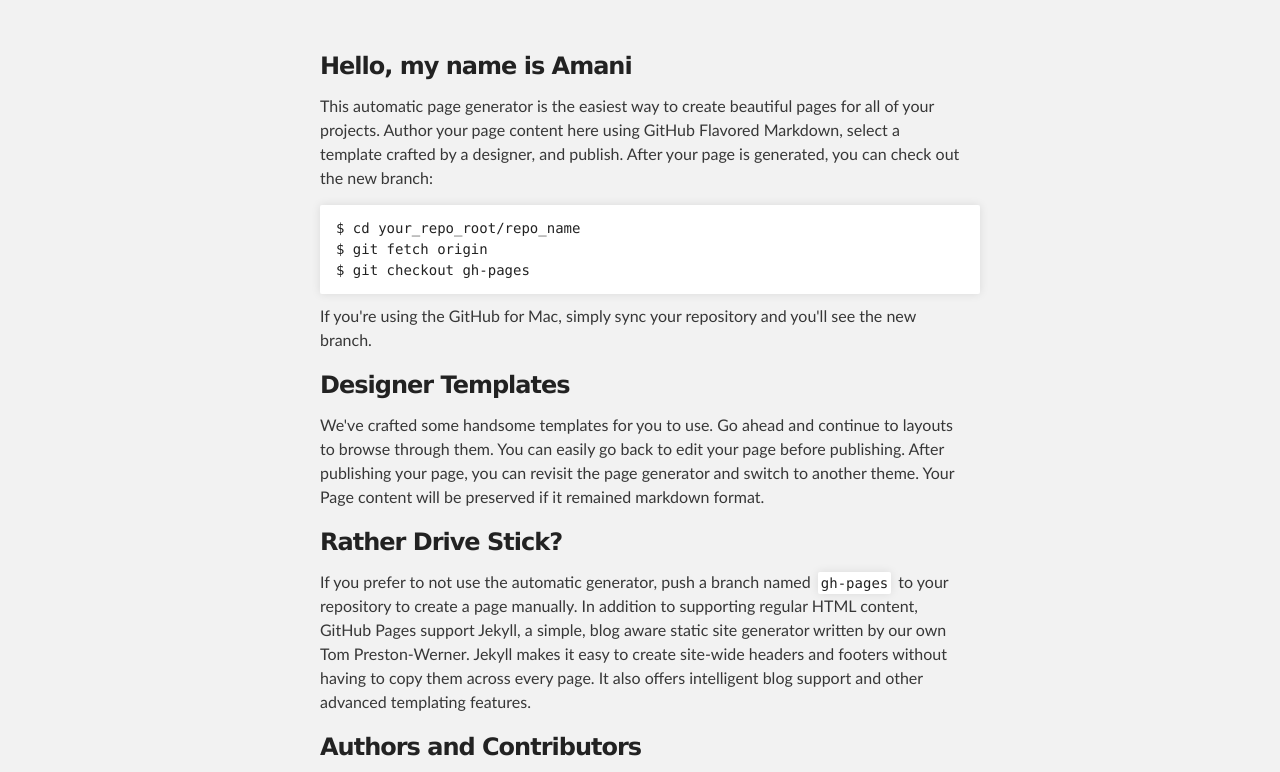
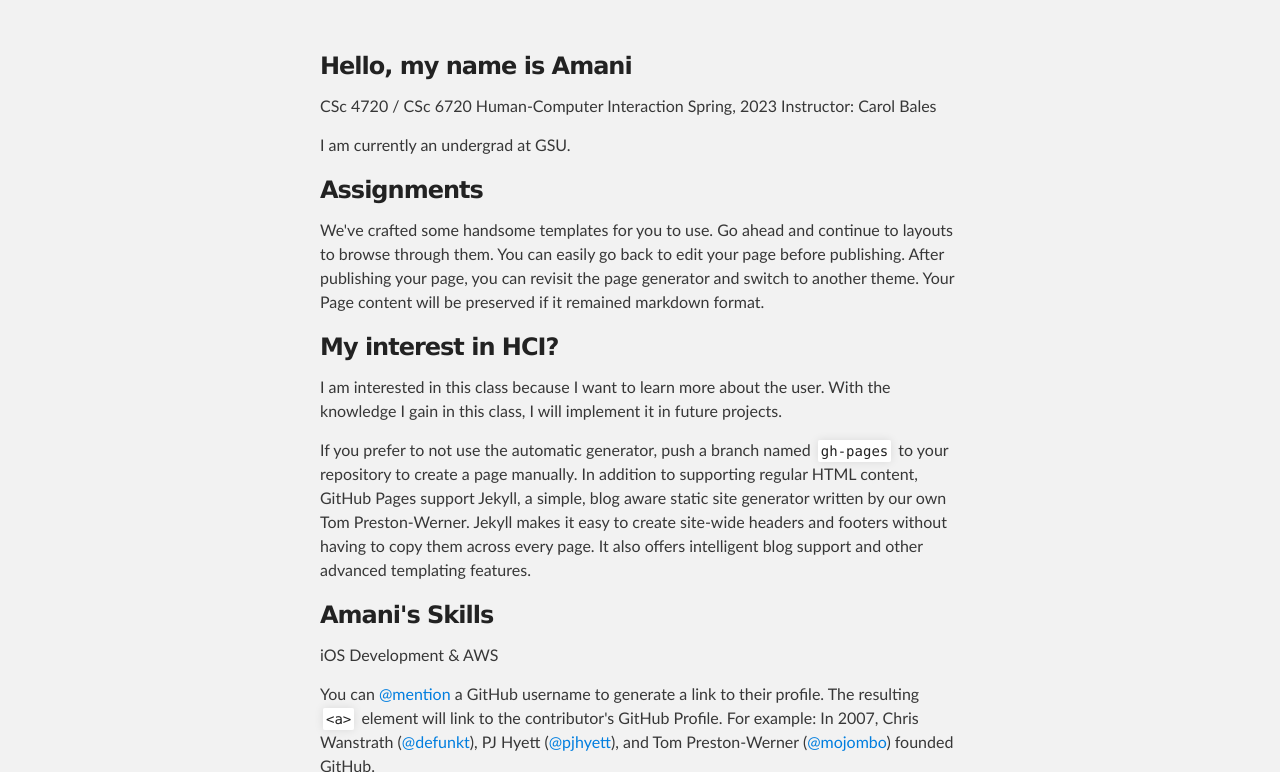
Before and after one commit to AmaniHunter/AmaniHunter.github.io, a plain HTML site: page index.html in a window 1280 px wide. Shown: the part 176-948 px from the top of the page. Drawn offline with Linux system fonts and the light colour scheme.

Commit message:
Update index.html

```diff
--- a/index.html
+++ b/index.html
@@ -8,7 +8,7 @@
 
     <link rel="stylesheet" type="text/css" media="screen" href="stylesheets/stylesheet.css">
 
-    <title>Octocat.github.io</title>
+    <title>Amani Hunter</title>
   </head>
 
   <body>
@@ -27,29 +27,22 @@
       <section id="main_content" class="inner">
         <h3>
 <a id="welcome-to-github-pages" class="anchor" href="#welcome-to-github-pages" aria-hidden="true"><span class="octicon octicon-link"></span></a>Hello, my name is Amani</h3>
-
-<p>This automatic page generator is the easiest way to create beautiful pages for all of your projects. Author your page content here using GitHub Flavored Markdown, select a template crafted by a designer, and publish. After your page is generated, you can check out the new branch:</p>
-
-<pre><code>$ cd your_repo_root/repo_name
-$ git fetch origin
-$ git checkout gh-pages
-</code></pre>
-
-<p>If you're using the GitHub for Mac, simply sync your repository and you'll see the new branch.</p>
+<p>CSc 4720 / CSc 6720 Human-Computer Interaction Spring, 2023 Instructor: Carol Bales </p>
+<p>I am currently an undergrad at GSU. </p>
 
 <h3>
-<a id="designer-templates" class="anchor" href="#designer-templates" aria-hidden="true"><span class="octicon octicon-link"></span></a>Designer Templates</h3>
+<a id="designer-templates" class="anchor" href="#designer-templates" aria-hidden="true"><span class="octicon octicon-link"></span></a>Assignments</h3>
 
 <p>We've crafted some handsome templates for you to use. Go ahead and continue to layouts to browse through them. You can easily go back to edit your page before publishing. After publishing your page, you can revisit the page generator and switch to another theme. Your Page content will be preserved if it remained markdown format.</p>
 
 <h3>
-<a id="rather-drive-stick" class="anchor" href="#rather-drive-stick" aria-hidden="true"><span class="octicon octicon-link"></span></a>Rather Drive Stick?</h3>
-
+<a id="rather-drive-stick" class="anchor" href="#rather-drive-stick" aria-hidden="true"><span class="octicon octicon-link"></span></a>My interest in HCI?</h3>
+<p>I am interested in this class because I want to learn more about the user. With the knowledge I gain in this class, I will implement it in future projects.</p>
 <p>If you prefer to not use the automatic generator, push a branch named <code>gh-pages</code> to your repository to create a page manually. In addition to supporting regular HTML content, GitHub Pages support Jekyll, a simple, blog aware static site generator written by our own Tom Preston-Werner. Jekyll makes it easy to create site-wide headers and footers without having to copy them across every page. It also offers intelligent blog support and other advanced templating features.</p>
 
 <h3>
-<a id="authors-and-contributors" class="anchor" href="#authors-and-contributors" aria-hidden="true"><span class="octicon octicon-link"></span></a>Authors and Contributors</h3>
-
+<a id="authors-and-contributors" class="anchor" href="#authors-and-contributors" aria-hidden="true"><span class="octicon octicon-link"></span></a>Amani's Skills</h3>
+<p>iOS Development & AWS</p>
 <p>You can <a href="https://github.com/blog/821" class="user-mention">@mention</a> a GitHub username to generate a link to their profile. The resulting <code>&lt;a&gt;</code> element will link to the contributor's GitHub Profile. For example: In 2007, Chris Wanstrath (<a href="https://github.com/defunkt" class="user-mention">@defunkt</a>), PJ Hyett (<a href="https://github.com/pjhyett" class="user-mention">@pjhyett</a>), and Tom Preston-Werner (<a href="https://github.com/mojombo" class="user-mention">@mojombo</a>) founded GitHub.</p>
 
 <h3>
@@ -62,7 +55,7 @@ $ git checkout gh-pages
     <!-- FOOTER  -->
     <div id="footer_wrap" class="outer">
       <footer class="inner">
-        <p><a href="https://pages.github.com">Connect on LinkedIN</a></p>
+        <p><a href="https://www.linkedin.com/in/amani-hunter/">Connect on Linkedin</a></p>
       </footer>
     </div>
 
```
